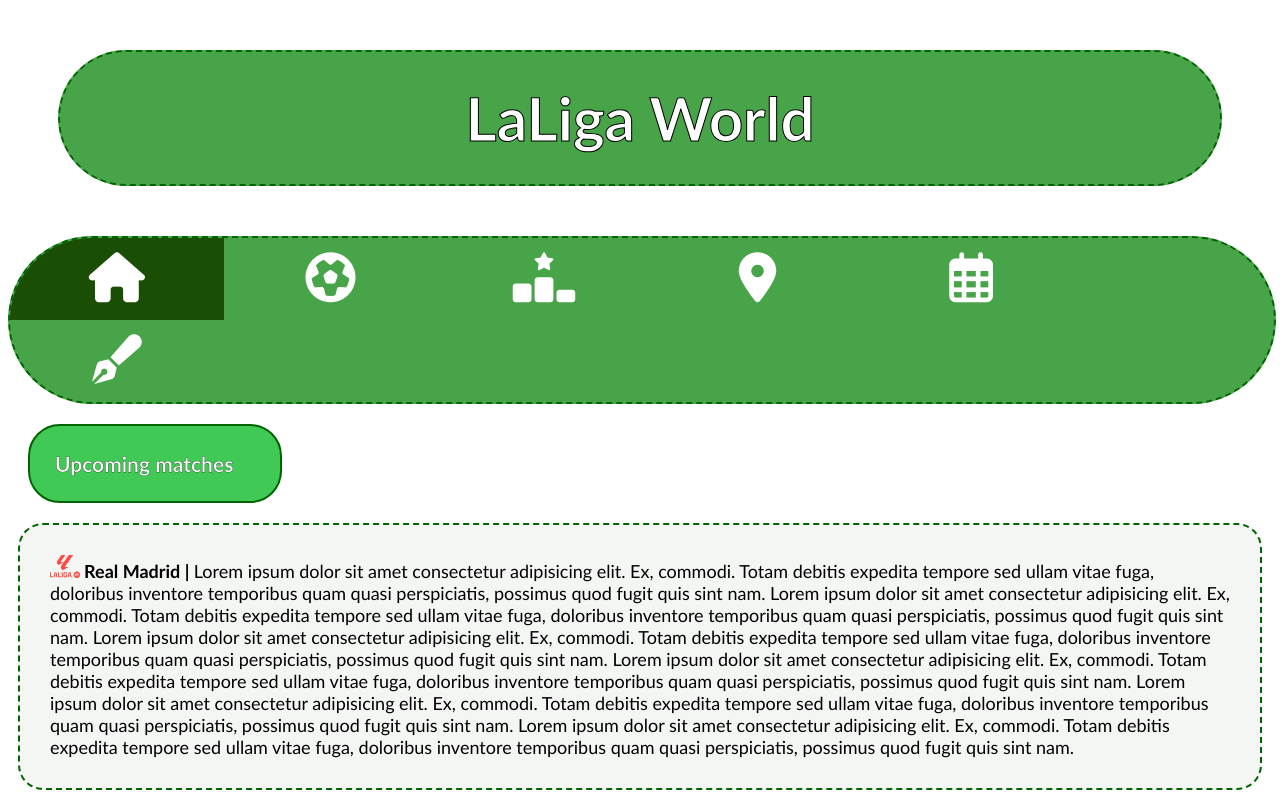
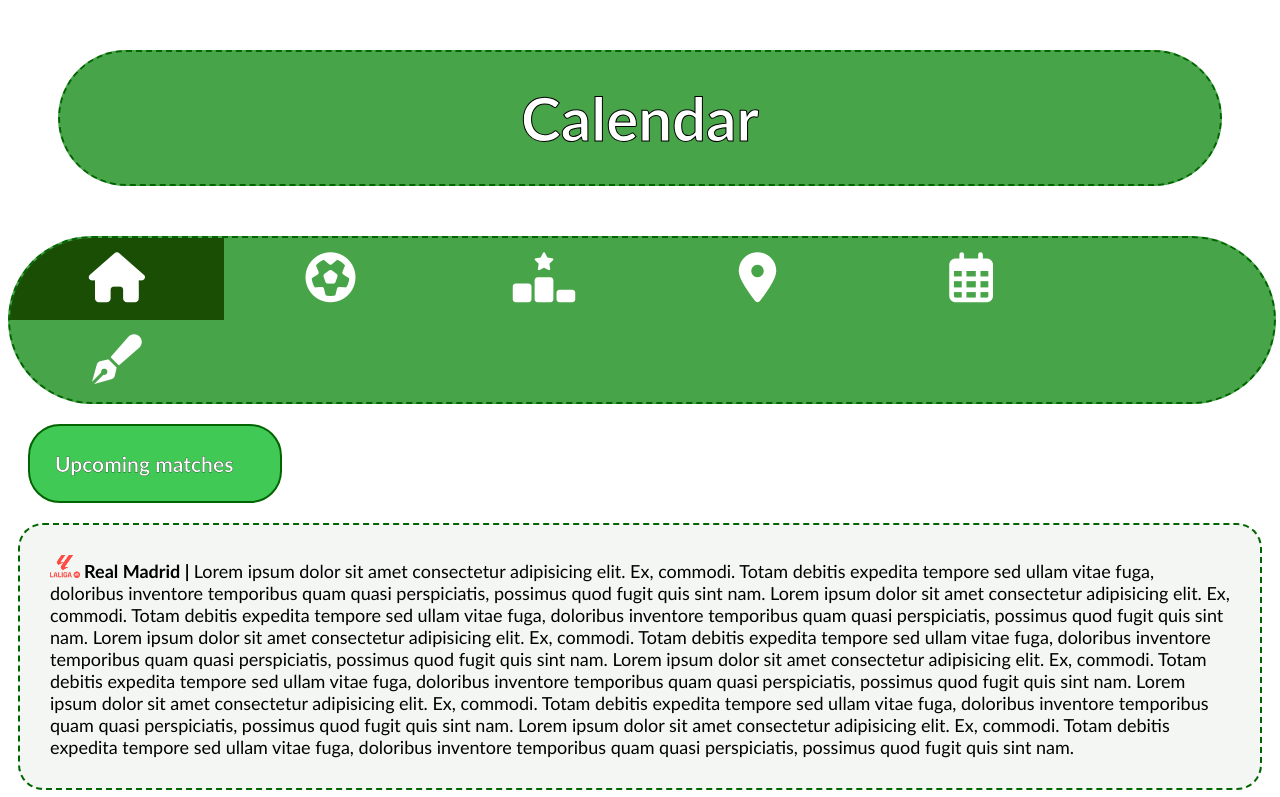
Before and after one commit to BrandNewSpaniard/laliga, a plain HTML site: page webpages/calendar.html in a window 1280 px wide. Shown: the top 797 px of the page. Drawn offline with Linux system fonts and the light colour scheme; files whose address does not match are found by name.

Commit message:
Corrected issues

```diff
--- a/webpages/calendar.html
+++ b/webpages/calendar.html
@@ -8,7 +8,7 @@
 </head>
 <body>
 
-    <h1 class="header">LaLiga World</h1>
+    <h1 class="header">Calendar</h1>
 
     <!-- Add icon library -->
     <link rel="stylesheet" href="https://cdnjs.cloudflare.com/ajax/libs/font-awesome/6.4.2/css/all.min.css" integrity="sha512-z3gLpd7yknf1YoNbCzqRKc4qyor8gaKU1qmn+CShxbuBusANI9QpRohGBreCFkKxLhei6S9CQXFEbbKuqLg0DA==" crossorigin="anonymous" referrerpolicy="no-referrer" />
--- a/webpages/style.css
+++ b/webpages/style.css
@@ -46,8 +46,6 @@
 }
 
 
-
-
 .parrafo {
 
     background-color: rgba(240, 243, 240, 0.719);
```
